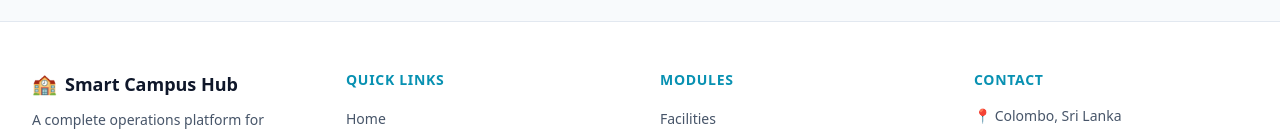
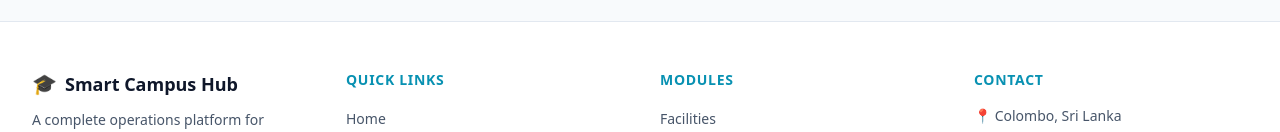
Before and after one commit to GuwaniHazel/it3030-paf-2026-smart-campus-group42, a React (Create React App) app in the folder frontend/: page / in a window 1280 px wide. Shown: the part 3979-4111 px from the top of the page. Built offline with nearby package versions, Linux system fonts and the light colour scheme.

Commit message:
style: update footer logo to match header with gradient and animations

```diff
--- a/frontend/src/components/layout/Footer.jsx
+++ b/frontend/src/components/layout/Footer.jsx
@@ -50,7 +50,7 @@ const Footer = () => {
       <div className="mx-auto grid w-full max-w-7xl grid-cols-1 gap-10 px-4 py-12 sm:px-6 md:grid-cols-2 lg:grid-cols-4 lg:px-8">
         <div>
           <div className="inline-flex items-center gap-2 text-slate-900 dark:text-slate-100">
-            <span className="text-xl">🏫</span>
+            <span className="text-xl">🎓 </span>
             <span className="text-lg font-bold">Smart Campus Hub</span>
           </div>
           <p className="mt-3 text-sm text-slate-600 dark:text-slate-300">
```
